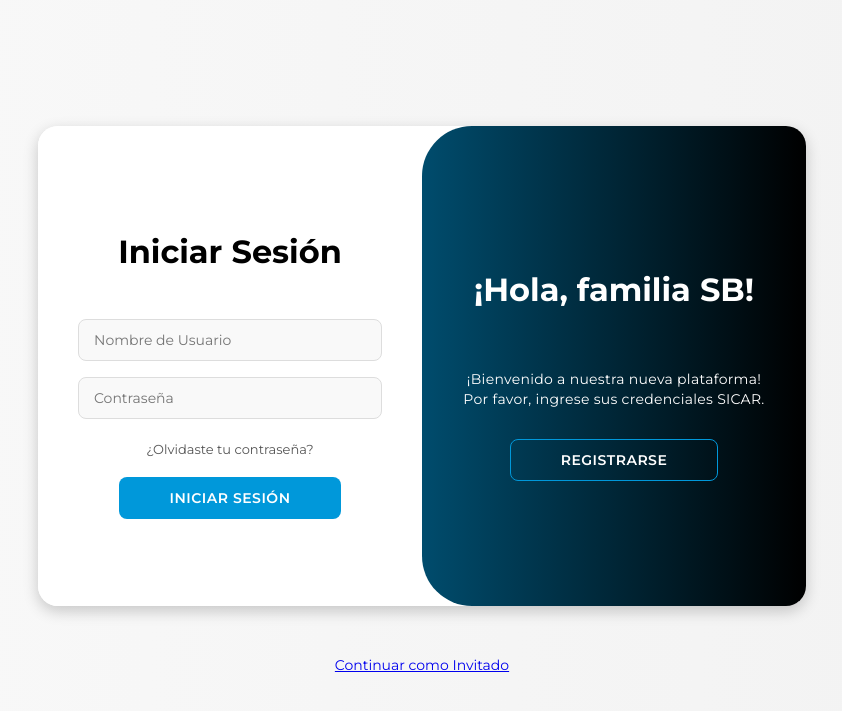
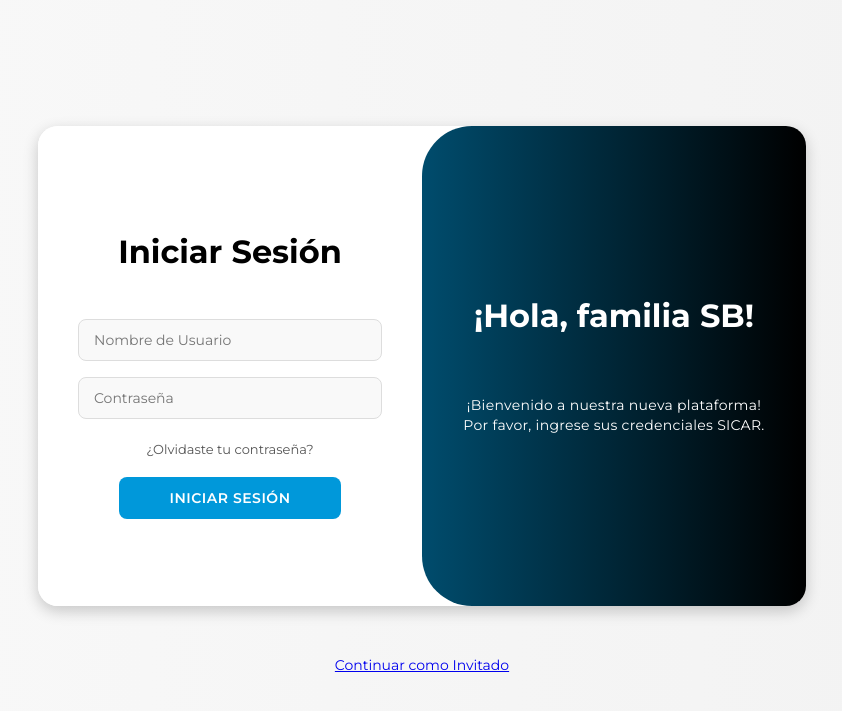
Before and after one commit to giancarlovilch/soloboticas.github.io, a PHP site: page /myphp/login.php in a window 1280 px wide. Shown: the top 711 px of the page, without its empty margins (218-1060 px from the left). Run offline with PHP 8.4, Linux system fonts and the light colour scheme.

Commit message:
correccion

```diff
--- a/myphp/login.php
+++ b/myphp/login.php
@@ -79,7 +79,7 @@
                 <div class="toggle-panel toggle-right">
                     <h1>¡Hola, familia SB!</h1><br>
                     <p>¡Bienvenido a nuestra nueva plataforma!<br>Por favor, ingrese sus credenciales SICAR.</p>
-                    <button class="hidden" id="register">Registrarse</button>
+                    <!-- <button class="hidden" id="register">Registrarse</button> -->
                 </div>
             </div>
         </div>
```
